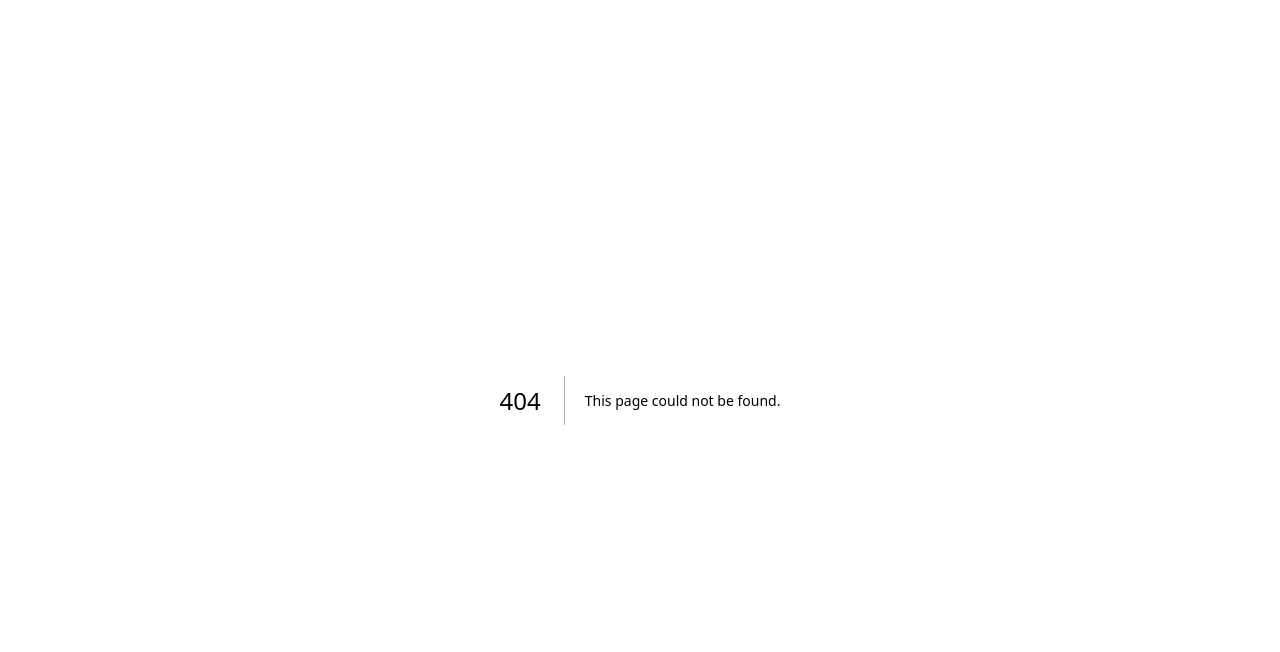
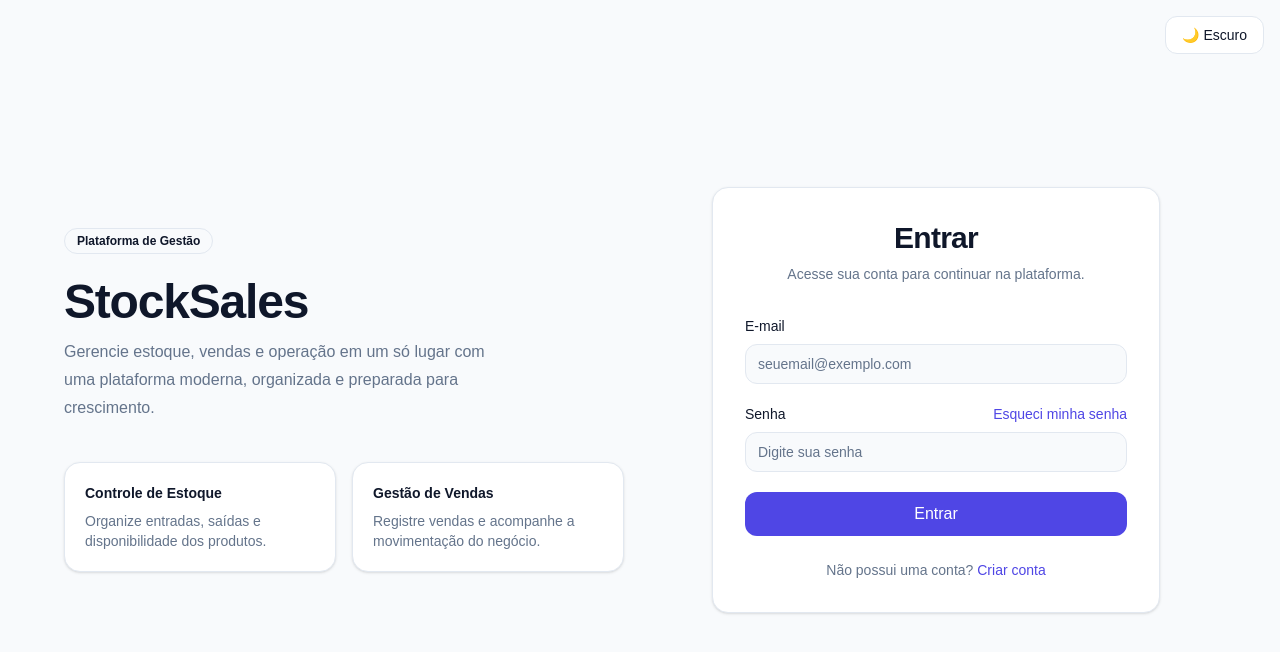
Before and after one commit to jeffersonjuni/estoque-vendas-plataforma, a Next.js app: page /login in a window 1280 px wide. Before the commit this address had no page. Shown: the top 652 px of the page. Built offline with nearby package versions, Linux system fonts and the light colour scheme.

Commit message:
feat: cria interface da tela de login com componentes globais

```diff
--- /dev/null
+++ b/src/app/(public)/layout.tsx
@@ -0,0 +1,13 @@
+import type { ReactNode } from "react";
+
+export default function PublicLayout({
+  children,
+}: {
+  children: ReactNode;
+}) {
+  return (
+    <main className="min-h-screen bg-background text-foreground">
+      {children}
+    </main>
+  );
+}
--- /dev/null
+++ b/src/app/(public)/login/page.tsx
@@ -0,0 +1,125 @@
+import Link from 'next/link';
+
+import { Badge } from '@/components/ui/badge';
+import { Button } from '@/components/ui/button';
+import { Card, CardContent } from '@/components/ui/card';
+import { Input } from '@/components/ui/input';
+import { ThemeToggle } from '@/components/theme/theme-toggle';
+
+export default function LoginPage() {
+  return (
+    <section className="relative flex min-h-screen items-center justify-center px-4 py-10">
+      <div className="absolute right-4 top-4">
+        <ThemeToggle />
+      </div>
+      <div className="grid w-full max-w-6xl gap-8 lg:grid-cols-2">
+        {/* Branding / institucional */}
+        <div className="hidden flex-col justify-center lg:flex">
+          <div className="space-y-6">
+            <Badge variant="outline" className="w-fit">
+              Plataforma de Gestão
+            </Badge>
+
+            <div className="space-y-3">
+              <h1 className="text-4xl font-bold tracking-tight text-foreground xl:text-5xl">
+                StockSales
+              </h1>
+
+              <p className="max-w-md text-base leading-7 text-muted-foreground">
+                Gerencie estoque, vendas e operação em um só lugar com uma
+                plataforma moderna, organizada e preparada para crescimento.
+              </p>
+            </div>
+
+            <div className="grid gap-4 pt-4 sm:grid-cols-2">
+              <Card className="bg-background">
+                <CardContent className="space-y-2 p-4">
+                  <p className="text-sm font-semibold text-foreground">
+                    Controle de Estoque
+                  </p>
+                  <p className="text-sm text-muted-foreground">
+                    Organize entradas, saídas e disponibilidade dos produtos.
+                  </p>
+                </CardContent>
+              </Card>
+
+              <Card className="bg-background">
+                <CardContent className="space-y-2 p-4">
+                  <p className="text-sm font-semibold text-foreground">
+                    Gestão de Vendas
+                  </p>
+                  <p className="text-sm text-muted-foreground">
+                    Registre vendas e acompanhe a movimentação do negócio.
+                  </p>
+                </CardContent>
+              </Card>
+            </div>
+          </div>
+        </div>
+
+        {/* Formulário */}
+        <div className="flex items-center justify-center">
+          <Card className="w-full max-w-md">
+            <CardContent className="p-6 sm:p-8">
+              <div className="mb-8 space-y-2 text-center">
+                <h2 className="text-3xl font-bold tracking-tight text-foreground">
+                  Entrar
+                </h2>
+                <p className="text-sm text-muted-foreground">
+                  Acesse sua conta para continuar na plataforma.
+                </p>
+              </div>
+
+              <form className="space-y-5">
+                <Input
+                  id="email"
+                  type="email"
+                  label="E-mail"
+                  placeholder="seuemail@exemplo.com"
+                />
+
+                <div className="space-y-2">
+                  <div className="flex items-center justify-between">
+                    <label
+                      htmlFor="password"
+                      className="text-sm font-medium text-foreground"
+                    >
+                      Senha
+                    </label>
+
+                    <Link
+                      href="/forgot-password"
+                      className="text-sm font-medium text-primary hover:underline"
+                    >
+                      Esqueci minha senha
+                    </Link>
+                  </div>
+
+                  <Input
+                    id="password"
+                    type="password"
+                    placeholder="Digite sua senha"
+                  />
+                </div>
+
+                <Button type="submit" size="lg" fullWidth>
+                  Entrar
+                </Button>
+              </form>
+
+              <div className="mt-6 text-center text-sm text-muted-foreground">
+                Não possui uma conta?{' '}
+                <Link
+                  href="/register"
+                  className="font-medium text-primary hover:underline"
+                >
+                  Criar conta
+                </Link>
+              </div>
+            </CardContent>
+          </Card>
+        </div>
+      </div>
+    </section>
+  );
+}
--- a/src/components/ui/button.tsx
+++ b/src/components/ui/button.tsx
@@ -34,7 +34,7 @@ export function Button({
           'h-10 px-4 text-sm': size === 'md',
           'h-11 px-6 text-base': size === 'lg',
 
-          'w-full sm:w-auto': fullWidth,
+          'w-full': fullWidth,
         },
         className
       )}
```
Also changed, not shown: src/app/(public)/register/page.tsx (added), src/app/private/configuracoes/page.tsx (renamed from src/app/configuracoes/page.tsx), src/app/private/estoque/page.tsx (renamed from src/app/estoque/page.tsx), src/app/private/produtos/page.tsx (renamed from src/app/produtos/page.tsx), src/app/private/relatorios/page.tsx (renamed from src/app/relatorios/page.tsx), src/app/private/vendas/page.tsx (renamed from src/app/vendas/page.tsx).
